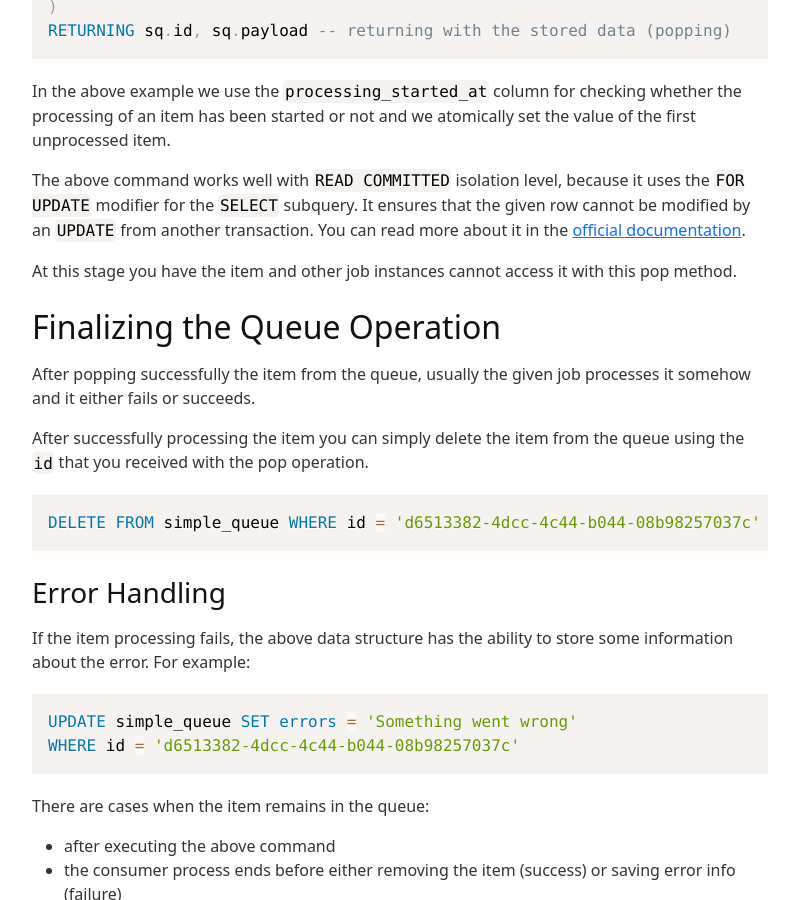
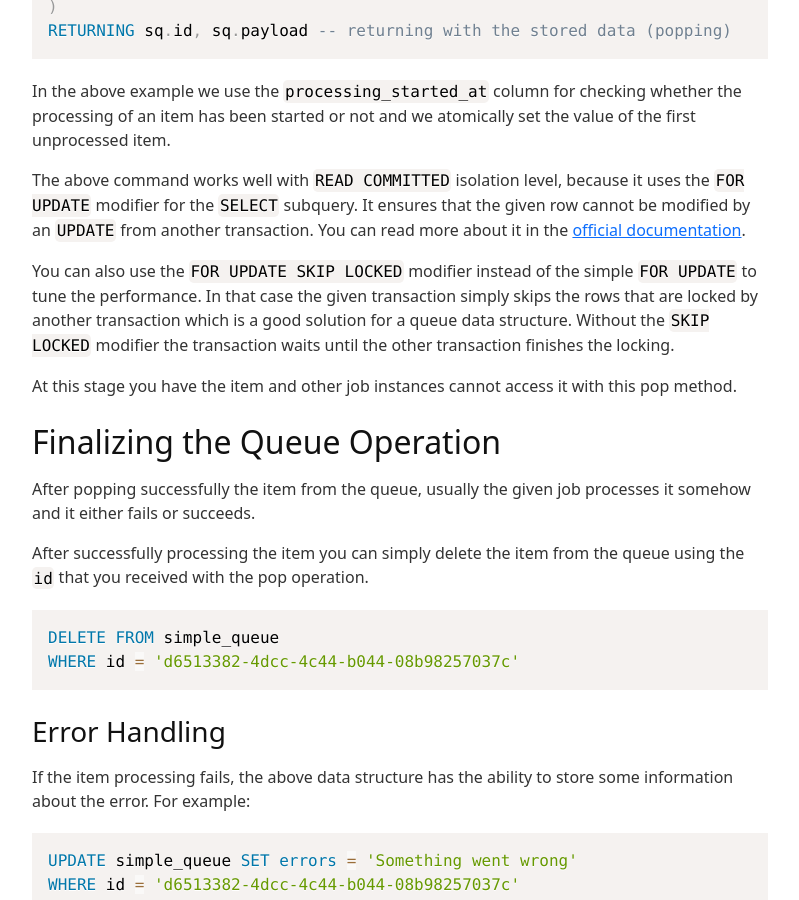
Before and after one commit to blabosoft/blabosoft_web, a Jekyll site: the page built from docs/_posts/2021-09-08-implementing-queue-in-postgresql.md, in a window 1280 px wide and 900 px high, scrolled down 2279 px. Shown: the whole window, without its empty margins (240-1039 px from the left). Built offline with Jekyll 4.4.1, drawn with Linux system fonts in a browser that asks for light colours.

Commit message:
skip locked

````diff
--- a/docs/_posts/2021-09-08-implementing-queue-in-postgresql.md
+++ b/docs/_posts/2021-09-08-implementing-queue-in-postgresql.md
@@ -80,6 +80,8 @@ In the above example we use the `processing_started_at` column for checking whet
 
 The above command works well with `READ COMMITTED` isolation level, because it uses the `FOR UPDATE` modifier for the `SELECT` subquery. It ensures that the given row cannot be modified by an `UPDATE` from another transaction. You can read more about it in the [official documentation](https://www.postgresql.org/docs/9.0/sql-select.html#SQL-FOR-UPDATE-SHARE){:target="_blank"}.
 
+You can also use the `FOR UPDATE SKIP LOCKED` modifier instead of the simple `FOR UPDATE` to tune the performance. In that case the given transaction simply skips the rows that are locked by another transaction which is a good solution for a queue data structure. Without the `SKIP LOCKED` modifier the transaction waits until the other transaction finishes the locking.
+
 At this stage you have the item and other job instances cannot access it with this pop method.
 
 ## Finalizing the Queue Operation
@@ -89,7 +91,8 @@ After popping successfully the item from the queue, usually the given job proces
 After successfully processing the item you can simply delete the item from the queue using the `id` that you received with the pop operation.
 
 ```sql
-DELETE FROM simple_queue WHERE id = 'd6513382-4dcc-4c44-b044-08b98257037c'
+DELETE FROM simple_queue
+WHERE id = 'd6513382-4dcc-4c44-b044-08b98257037c'
 ```
 
 ### Error Handling
````
